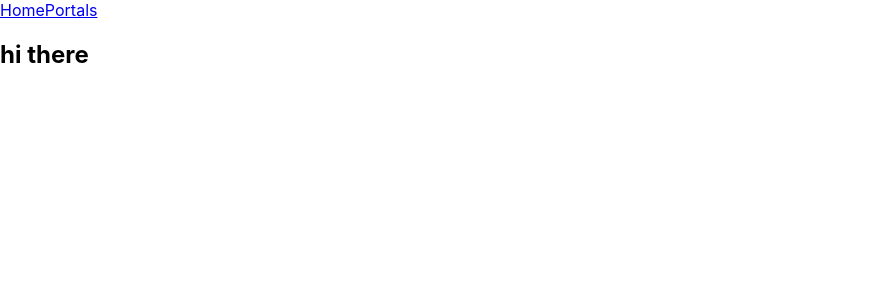
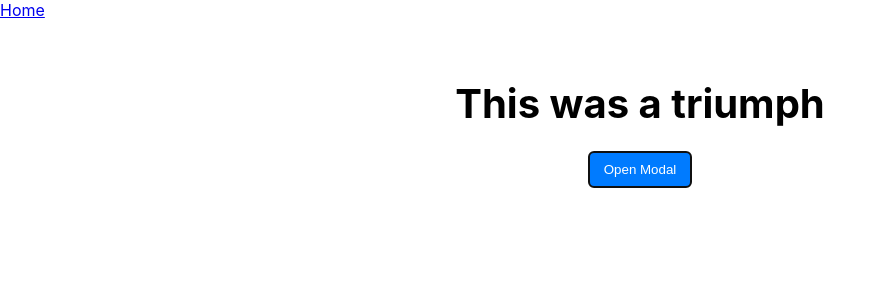
Before and after one commit to robinsonclo1/react-practice, a React (Create React App) app: page /portals in a window 1280 px wide. Shown: the top 300 px of the page, without its empty margins (0-885 px from the left). Built offline with nearby package versions, Linux system fonts and the light colour scheme.

Commit message:
Added the portal functionality and also implemented some nice button focusing with useEffect and ref

```diff
--- a/public/index.html
+++ b/public/index.html
@@ -29,6 +29,7 @@
   <body>
     <noscript>You need to enable JavaScript to run this app.</noscript>
     <div id="root"></div>
+    <div id="modal-root"></div>
     <!--
       This HTML file is a template.
       If you open it directly in the browser, you will see an empty page.
--- a/src/App.js
+++ b/src/App.js
@@ -7,7 +7,6 @@ function App() {
       <div>
         <nav>
           <Link to="/">Home</Link>
-          <Link to="/portals">Portals</Link>
         </nav>
 
         <Routes>
--- a/src/components/HomePage.js
+++ b/src/components/HomePage.js
@@ -1,18 +1,7 @@
 import React from 'react';
 import styled from 'styled-components';
 import { Link } from 'react-router-dom';
-
-const Container = styled.div`
-  padding: 2rem;
-  max-width: 800px;
-  margin: 0 auto;
-`;
-
-const Title = styled.h1`
-  font-size: 2.5rem;
-  text-align: center;
-  margin-bottom: 1.5rem;
-`;
+import { Container, Title } from '../styles/SharedStyles'
 
 const Description = styled.p`
   font-size: 1.2rem;
--- a/src/components/PortalsPage.js
+++ b/src/components/PortalsPage.js
@@ -1,10 +1,78 @@
-import React from 'react';
+import React, {useState,  useEffect, useRef} from 'react';
+import ReactDOM  from 'react-dom';
+import styled from 'styled-components';
+import { Container, Title, Button } from '../styles/SharedStyles'
+
+const ModalWrapper = styled.div`
+  position: fixed;
+  top: 50%;
+  left: 50%;
+  transform: translate(-50%, -50%);
+  width: 80%;
+  max-width: 400px;
+  background-color: white;
+  padding: 20px;
+  box-shadow: 0px 0px 10px rgba(0, 0, 0, 0.1);
+  border-radius: 8px;
+  z-index: 1000;
+`;
+
+const Modal = ({ children, isModalOpen }) => {
+  if (!isModalOpen) return null;
+
+  return ReactDOM.createPortal(
+    <ModalWrapper>
+      {children}
+    </ModalWrapper>,
+    document.getElementById('modal-root')
+  );
+}
+
+function ExtraComponent({ isModalOpen, setModalOpen }) {
+  const closeButtonRef = useRef(null);
+
+  useEffect(() => {
+    if (isModalOpen) {
+      closeButtonRef.current.focus();
+    }
+  }, [isModalOpen]);
+
+  return (
+    <div>
+      <Modal isModalOpen={isModalOpen}>
+        <h2>Thinking with Portals</h2>
+        <p>
+          Although this is nested in ExtraComponent, we're able to have the modal appear at the root
+          of the project because we're creating a portal from our Modal component to #modal-root
+        </p>
+        <p>
+          Additionally, we're using useEffect() and ref to automatically focus the buttons when the modal
+          is opened or closed. Try clicking enter multiple times, it should automatically focus the correct
+          button and open/close the modal.
+        </p>
+        <Button ref={closeButtonRef} onClick={() => setModalOpen(false)}>Close</Button>
+      </Modal>
+    </div>
+  )
+}
 
 function Portals() {
+  const [isModalOpen, setModalOpen] = useState(false);
+  const openButtonRef = useRef(null);
+
+  useEffect(() => {
+    if (!isModalOpen) {
+      openButtonRef.current.focus();
+    }
+  }, [isModalOpen]);
+
   return (
-    <div>
-      <h2>hi there</h2>
-    </div>
+    <Container>
+      <Title>This was a triumph</Title>
+      <Button ref={openButtonRef} onClick={() => setModalOpen(true)}>Open Modal</Button>
+
+      <ExtraComponent isModalOpen={isModalOpen} setModalOpen={setModalOpen} />
+    </Container>
   )
 }
 
--- /dev/null
+++ b/src/styles/SharedStyles.js
@@ -0,0 +1,34 @@
+import styled from 'styled-components';
+
+const Container = styled.div`
+  padding: 2rem;
+  max-width: 800px;
+  margin: 0 auto;
+  display: flex;
+  flex-direction: column;
+  justify-content: center;
+`;
+
+const Title = styled.h1`
+  font-size: 2.5rem;
+  text-align: center;
+  margin-bottom: 1.5rem;
+`;
+
+const Button = styled.button`
+  background-color: #007BFF;
+  color: white;
+  padding: 10px 15px;
+  margin: auto;
+  border: none;
+  border-radius: 5px;
+  cursor: pointer;
+  transition: background-color 0.3s ease;
+
+  &:hover {
+    background-color: #0056b3;
+  }
+`;
+
+
+export {Container, Title, Button};
```
